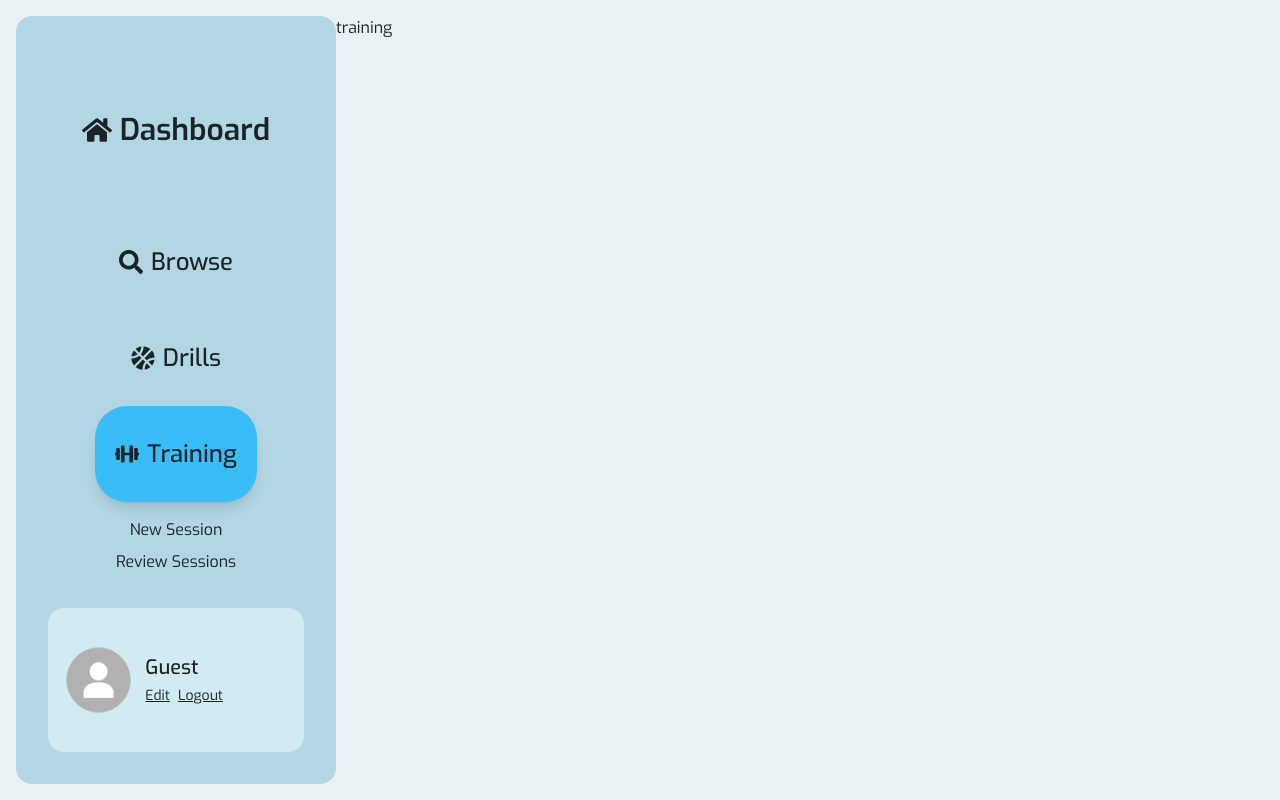
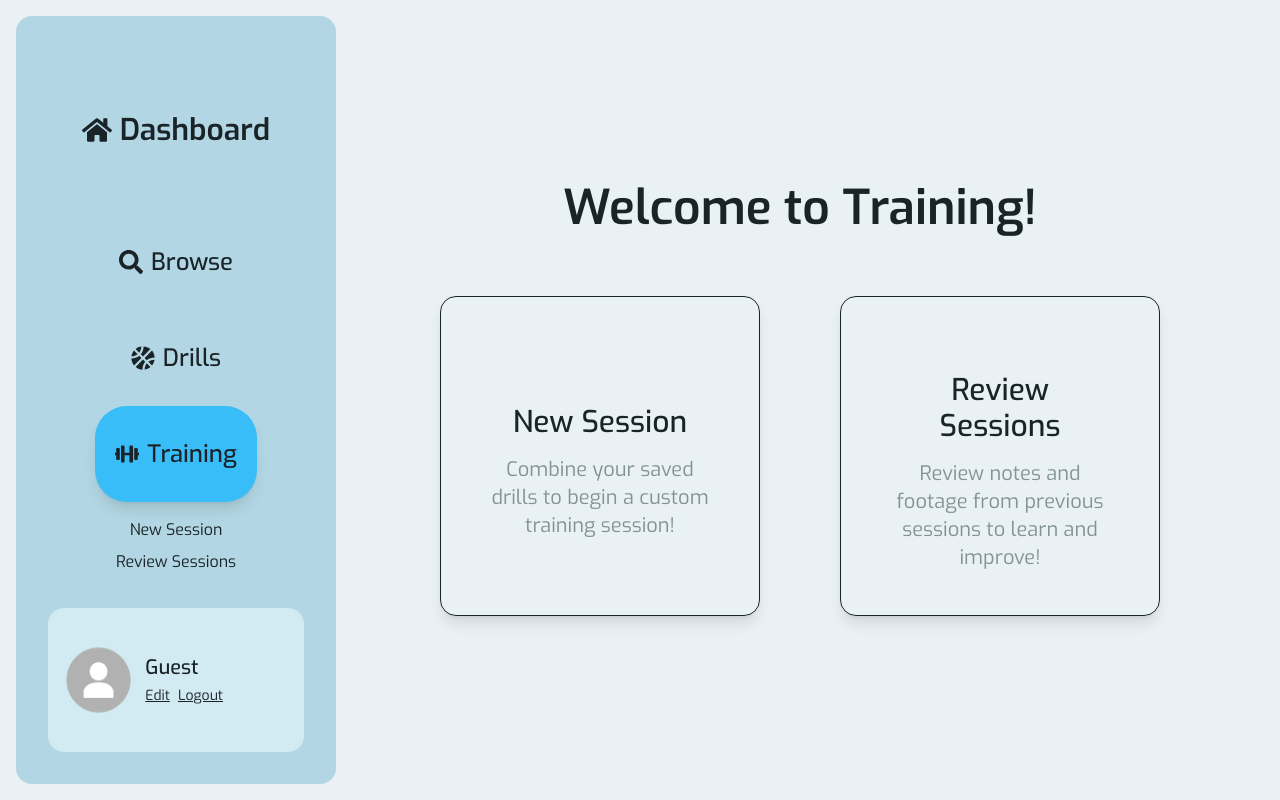
Before and after one commit to pi-person314/drill-share, a Next.js app in the folder frontend/: page /training in a window 1280 px wide. Built offline with nearby package versions, Linux system fonts and the light colour scheme; no server answers; sample sign-in values are in the browser's storage.

Commit message:
set up training pages

```diff
--- a/frontend/src/app/(user)/drills/page.tsx
+++ b/frontend/src/app/(user)/drills/page.tsx
@@ -136,7 +136,7 @@ export default function Drills() {
                     />
                     <FaArrowDownUpAcrossLine onClick={() => setMyReverse(!myReverse)} className="text-xl hover:text-[var(--muted)] cursor-pointer"/>
                 </div>
-                {!!sortedCreatedDrills.length && <div className="grid [grid-template-columns:repeat(auto-fit,minmax(24rem,1fr))] justify-items-center overflow-y-auto auto-rows-max gap-y-10 p-8 border">
+                {!!sortedCreatedDrills.length && <div className="grid [grid-template-columns:repeat(auto-fit,minmax(24rem,1fr))] justify-items-center overflow-y-auto auto-rows-max gap-y-10 p-8 border rounded-2xl">
                     <button onClick={() => setCreateOpen(true)}>
                         <FaCirclePlus className="text-[var(--accent)] text-[10rem] hover:scale-105 cursor-pointer"/>
                     </button>
@@ -164,7 +164,7 @@ export default function Drills() {
                     />
                     <FaArrowDownUpAcrossLine onClick={() => setSavedReverse(!savedReverse)} className="text-xl hover:text-[var(--muted)] cursor-pointer"/>
                 </div>
-                {!!sortedSavedDrills.length && <div className="grid [grid-template-columns:repeat(auto-fit,minmax(24rem,1fr))] justify-items-center overflow-y-auto auto-rows-max gap-y-10 p-8 border">
+                {!!sortedSavedDrills.length && <div className="grid [grid-template-columns:repeat(auto-fit,minmax(24rem,1fr))] justify-items-center overflow-y-auto auto-rows-max gap-y-10 p-8 border rounded-2xl">
                     {sortedSavedDrills.map((drill, index) => (
                         <DrillCard key={index} drillInfo={drill} username={savedUsernames[index]} />
                     ))}
--- /dev/null
+++ b/frontend/src/app/(user)/training/new/page.tsx
@@ -0,0 +1,27 @@
+"use client";
+import { useAuth } from "@/context/auth";
+import { useRouter } from "next/navigation";
+import { useEffect } from "react";
+
+export default function NewSession() {
+    const { user, loading } = useAuth();
+    const router = useRouter();
+
+    useEffect(() => {
+        if (!user && !loading) router.replace("/");
+    }, [user, loading]);
+
+    if (!user || loading) {
+        return (
+            <div className="flex-1 flex items-center justify-center">
+                <p className="text-3xl text-[var(--muted)]">Loading...</p>
+            </div>
+        )
+    }
+
+    return (
+        <main className="flex-1 flex flex-col justify-center items-center space-y-16 p-16">
+            <p>new session</p>
+        </main>
+    )
+}
--- a/frontend/src/app/(user)/training/page.tsx
+++ b/frontend/src/app/(user)/training/page.tsx
@@ -1,7 +1,10 @@
 "use client";
 import { useAuth } from "@/context/auth";
+import Link from "next/link";
 import { useRouter } from "next/navigation";
 import { useEffect } from "react";
+import { BsGraphUpArrow } from "react-icons/bs";
+import { FaWrench } from "react-icons/fa";
 
 export default function Training() {
     const { user, loading } = useAuth();
@@ -11,7 +14,7 @@ export default function Training() {
         if (!user && !loading) router.replace("/");
     }, [user, loading]);
 
-    if (loading) {
+    if (!user || loading) {
         return (
             <div className="flex-1 flex items-center justify-center">
                 <p className="text-3xl text-[var(--muted)]">Loading...</p>
@@ -20,8 +23,20 @@ export default function Training() {
     }
 
     return (
-        <div className="">
-            <p>training</p>
-        </div>
+        <main className="flex-1 flex flex-col justify-center items-center space-y-16 p-16">
+            <h1 className="text-5xl font-semibold text-center">Welcome to Training!</h1>
+            <div className="flex justify-around items-center h-1/2 w-full">
+                <Link href="/training/new" className="flex flex-col justify-center items-center h-full w-2/5 p-12 border rounded-2xl shadow-lg hover:scale-105">
+                    <h1 className="text-3xl font-medium text-center mt-16 mb-4">New Session</h1>
+                    <h2 className="text-xl text-[var(--muted)] text-center">Combine your saved drills to begin a custom training session!</h2>
+                    <FaWrench className="text-8xl mt-8"/>
+                </Link>
+                <Link href="/training/review" className="flex flex-col justify-center items-center h-full w-2/5 p-12 border rounded-2xl shadow-lg hover:scale-105">
+                    <h1 className="text-3xl font-medium text-center mt-16 mb-4">Review Sessions</h1>
+                    <h2 className="text-xl text-[var(--muted)] text-center">Review notes and footage from previous sessions to learn and improve!</h2>
+                    <BsGraphUpArrow className="text-8xl mt-8"/>
+                </Link>
+            </div>
+        </main>
     )
 }
--- /dev/null
+++ b/frontend/src/app/(user)/training/review/page.tsx
@@ -0,0 +1,27 @@
+"use client";
+import { useAuth } from "@/context/auth";
+import { useRouter } from "next/navigation";
+import { useEffect } from "react";
+
+export default function ReviewSessions() {
+    const { user, loading } = useAuth();
+    const router = useRouter();
+
+    useEffect(() => {
+        if (!user && !loading) router.replace("/");
+    }, [user, loading]);
+
+    if (!user || loading) {
+        return (
+            <div className="flex-1 flex items-center justify-center">
+                <p className="text-3xl text-[var(--muted)]">Loading...</p>
+            </div>
+        )
+    }
+
+    return (
+        <main className="flex-1 flex flex-col justify-center items-center space-y-16 p-16">
+            <p>review sessions</p>
+        </main>
+    )
+}
--- a/frontend/src/components/Sidebar.tsx
+++ b/frontend/src/components/Sidebar.tsx
@@ -61,13 +61,13 @@ export default function Sidebar() {
                     </div>}
                 </div>
                 <div className="flex flex-col items-center">
-                    <Link href="/training" className={`flex items-center text-2xl font-medium hover:text-[var(--muted)] px-5 py-8 ${pathname === "/training" ? "bg-[var(--accent)] rounded-4xl shadow-lg" : ""}`}>
+                    <Link href="/training" className={`flex items-center text-2xl font-medium hover:text-[var(--muted)] px-5 py-8 ${pathname.startsWith("/training") ? "bg-[var(--accent)] rounded-4xl shadow-lg" : ""}`}>
                         <FaDumbbell className="mr-2"/>
                         Training
                     </Link>
-                    {pathname === "/training" && <div className="flex flex-col items-center space-y-2 mt-4">
-                        <Link href="/training#new" className="hover:text-[var(--muted)]">New Session</Link>
-                        <Link href="/training#review" className="hover:text-[var(--muted)]">Review Sessions</Link>
+                    {pathname.startsWith("/training") && <div className="flex flex-col items-center space-y-2 mt-4">
+                        <Link href="/training/new" className="hover:text-[var(--muted)]">New Session</Link>
+                        <Link href="/training/review" className="hover:text-[var(--muted)]">Review Sessions</Link>
                     </div>}
                 </div>
             </div>
```
